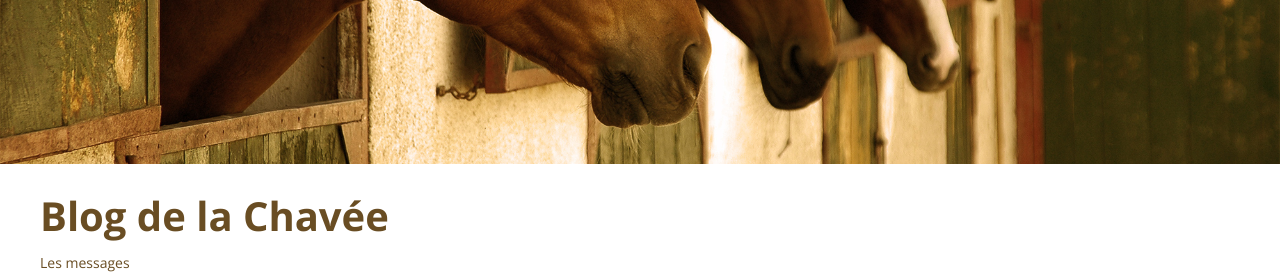
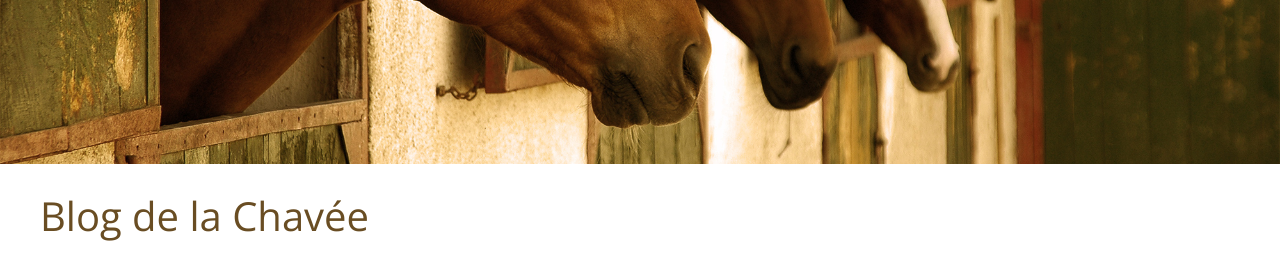
Before and after one commit to Anne-Soso/php, a PHP site: page /php/ in a window 1280 px wide. Shown: the part 521-800 px from the top of the page. Run offline with PHP 8.4, Linux system fonts and the light colour scheme; data that the repository does not hold is empty.

Commit message:
correction vue index articles

```diff
--- a/css/components/main-title.less
+++ b/css/components/main-title.less
@@ -1,4 +1,5 @@
 .main-title{
   font-size:40px;
   margin:30px 0 20px;
+  font-weight:400;
 }
--- a/css/style.css
+++ b/css/style.css
@@ -178,6 +178,7 @@ a {
 .main-title {
   font-size: 40px;
   margin: 30px 0 20px;
+  font-weight: 400;
 }
 .hidden {
   display: none;
--- a/views/articleindex.php
+++ b/views/articleindex.php
@@ -1,5 +1,4 @@
 <div id="articles">
-  Les messages
   <?php foreach($data['data'] as $article):?>
     <h2><?php echo($article->title); ?></h2>
     <div>
```
